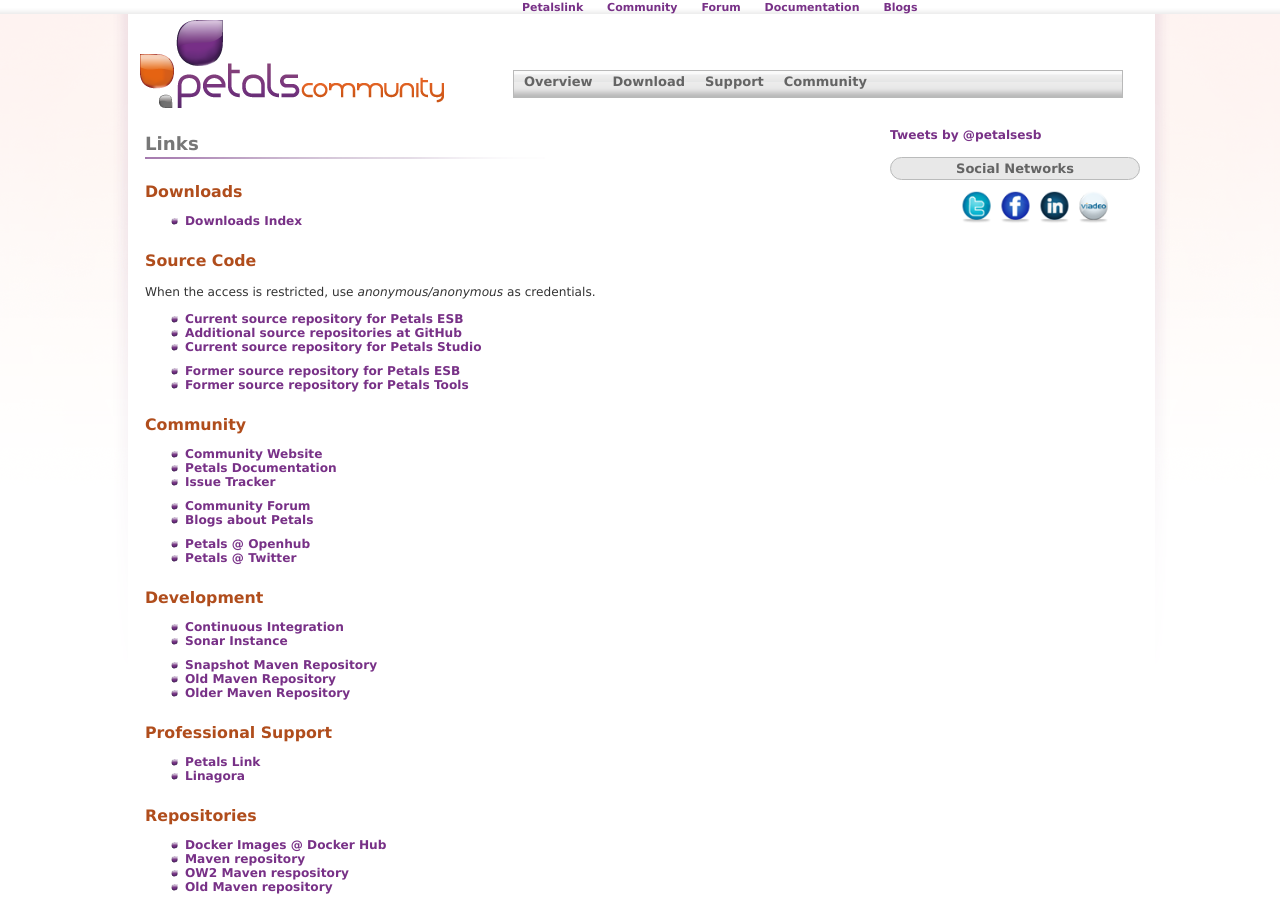
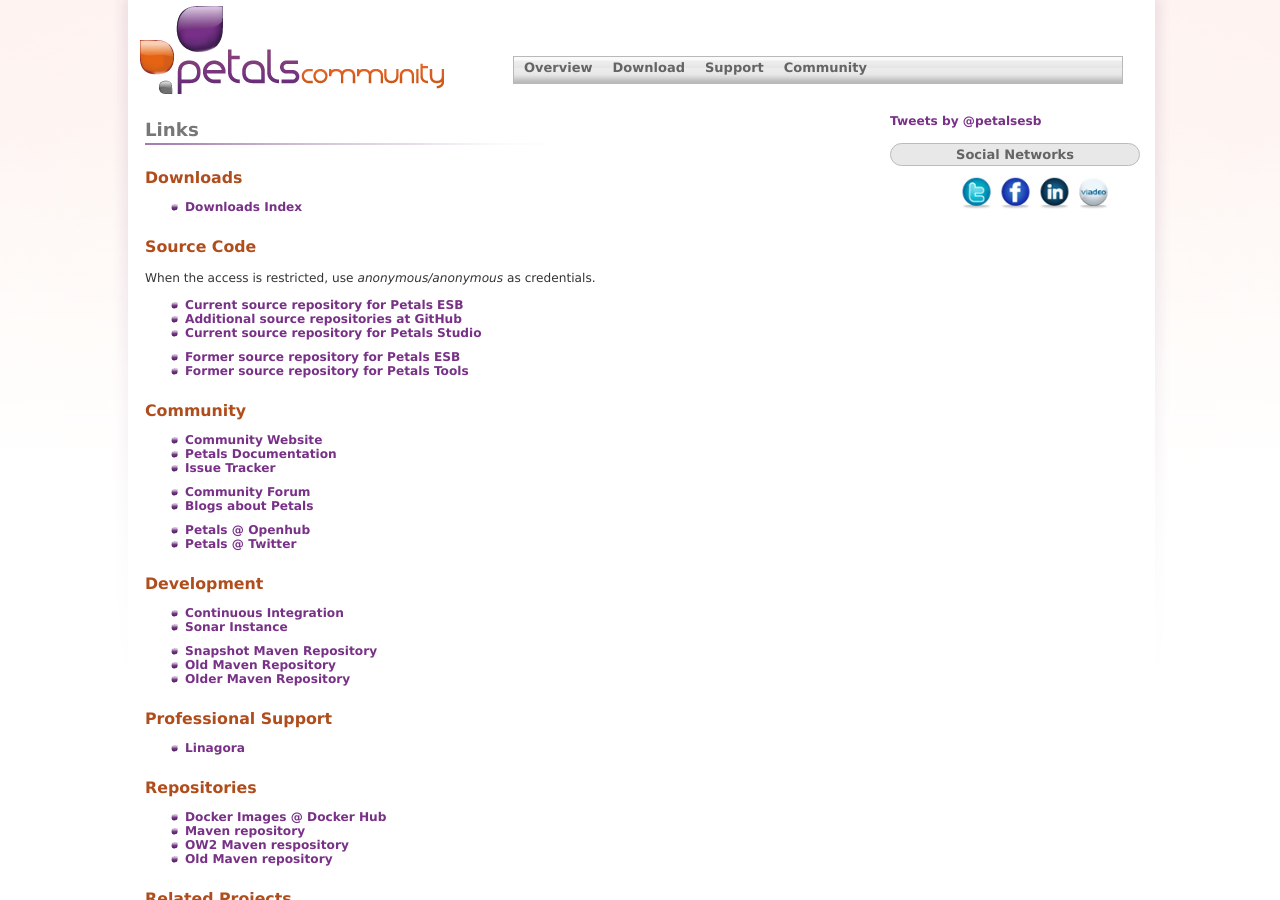
Before and after one commit to petalslink/petalslink.github.io, a Jekyll site: the page built from html/links.md, in a window 1280 px wide and 900 px high. Built offline with Jekyll 4.4.1, drawn with Linux system fonts in a browser that asks for light colours; nearby versions of some CDN libraries; comment, search, counter and statistics services are not loaded.

Commit message:
CName change + layout update

```diff
--- a/CNAME
+++ b/CNAME
@@ -1 +1 @@
-petals.ow2.org
+petals.linagora.com
--- a/_includes/galaxy.html
+++ /dev/null
@@ -1,7 +0,0 @@
-<div id="galaxy">
-  <a id="www"  href="http://www.petalslink.com/">Petalslink</a>
-  <a id="petals" href="http://petals.ow2.org/">Community</a>
-  <a id="forum" href="http://forum.petalslink.com/">Forum</a>
-  <a id="doc" href="http://doc.petalslink.com/">Documentation</a>
-  <a id="planet" href="http://planet.petalslink.com/">Blogs</a>
-</div>
--- a/_includes/menus.html
+++ b/_includes/menus.html
@@ -24,8 +24,7 @@
     	<a href="#nav" title="Get support on Petals ESB" class="fhidden">Support</a>
     	<ul>
 			<li><a href="/html/documentation.html">Documentation</a></li>
-			<li><a href="http://forum.petalslink.com" target="_blank">Forum</a></li>
-			<li><a href="/html/petalslink.html">Petals Link</a></li>
+			<li><a href="https://linagora.com/open-source-support/">Linagora</a></li>
       	</ul>
     </li>
 
--- a/_layouts/standard.html
+++ b/_layouts/standard.html
@@ -10,7 +10,6 @@
 </head>
 
 <body>
-{% include galaxy.html %}
 
 {% include menus.html %}
 
--- a/html/links.md
+++ b/html/links.md
@@ -49,7 +49,6 @@
 
 # Professional Support
 
-* [Petals Link](http://petalslink.com "Get support and expertise about Petals ESB")
 * [Linagora](http://linagora.com "Get support and expertise about Petals ESB")
 
 # Repositories
```
